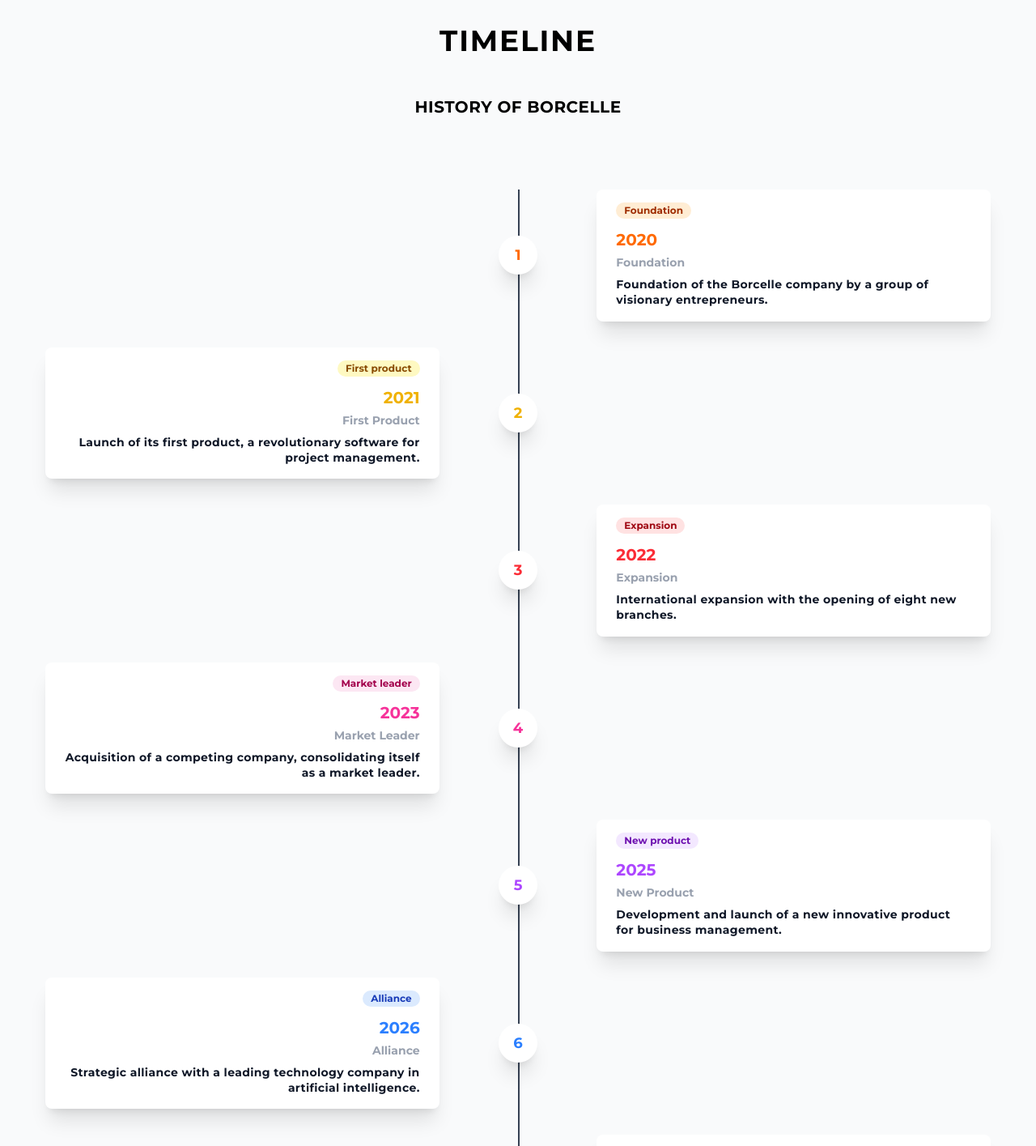
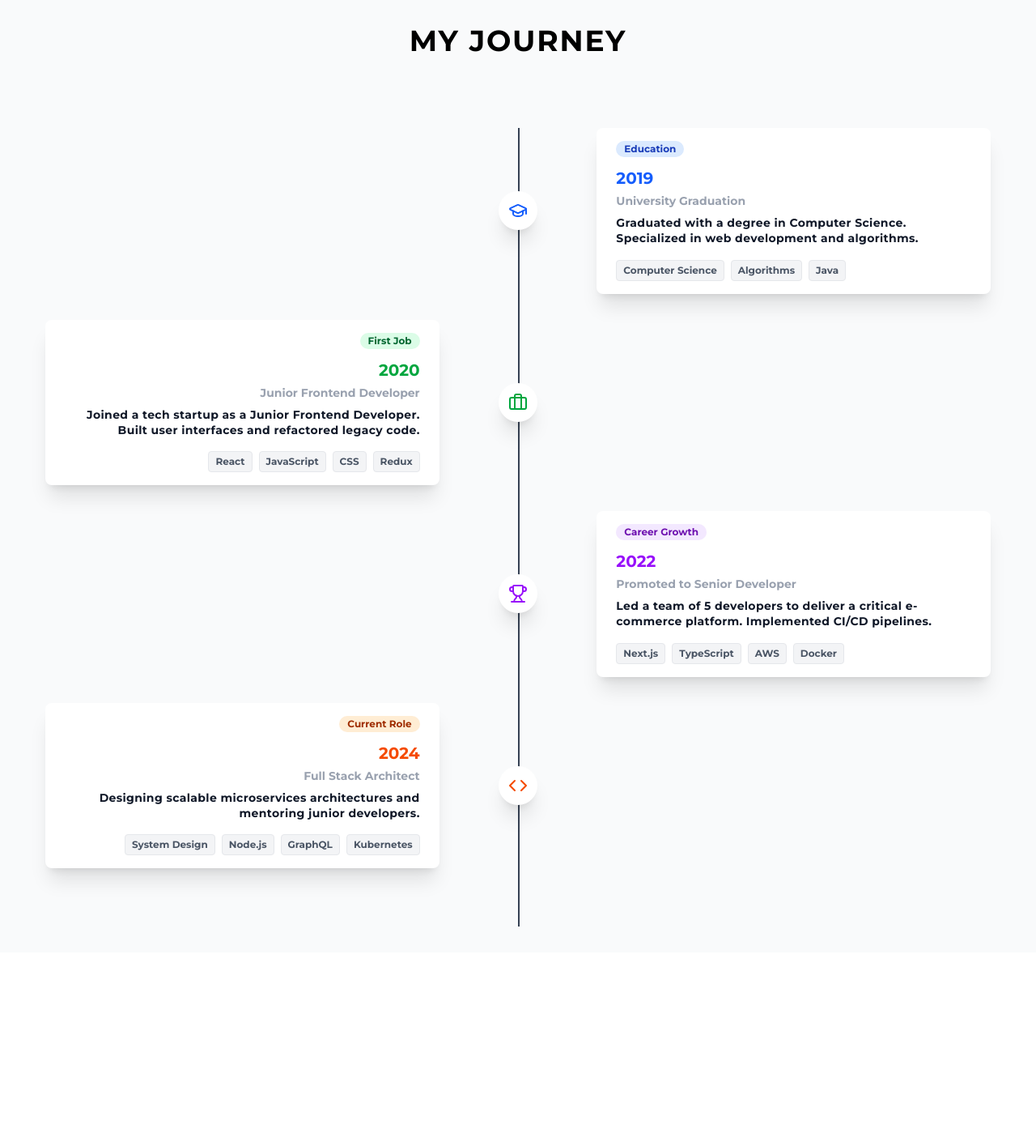
Before and after one commit to ngkaizhe/my-personal-website, a Next.js app: page /dashboard in a window 1280 px wide. Shown: the part 102-1517 px from the top of the page at 81% size. After the commit the page ends 1278 px from the top, so only its background shows below. Built offline with nearby package versions, Linux system fonts and the light colour scheme.

Commit message:
feat: add lucide-react as icon

```diff
--- a/package.json
+++ b/package.json
@@ -14,6 +14,7 @@
     "@types/react-dom": "^19.2.3",
     "eslint": "^10.0.0",
     "eslint-config-next": "^16.1.6",
+    "lucide-react": "^0.564.0",
     "next": "^16.1.6",
     "react": "^19.2.4",
     "react-dom": "^19.2.4",
--- a/src/app/dashboard/page.tsx
+++ b/src/app/dashboard/page.tsx
@@ -1,97 +1,52 @@
 "use client";
 
 import Timeline, { TimelineItem } from "@/components/Timeline";
+import { GraduationCap, Briefcase, Code, Trophy } from 'lucide-react';
 
 const timelineData: TimelineItem[] = [
   {
-    year: '2020',
-    title: 'Foundation',
-    tag: 'Foundation',
-    tagColorClass: 'bg-orange-100 text-orange-800',
-    titleColorClass: 'text-orange-500',
-    numberColorClass: 'text-orange-500',
-    description: 'Foundation of the Borcelle company by a group of visionary entrepreneurs.',
+    year: '2019',
+    title: 'University Graduation',
+    tag: 'Education',
+    tagColorClass: 'bg-blue-100 text-blue-800',
+    titleColorClass: 'text-blue-600',
+    numberColorClass: 'text-blue-600',
+    description: 'Graduated with a degree in Computer Science. Specialized in web development and algorithms.',
+    icon: <GraduationCap />,
+    tags: ['Computer Science', 'Algorithms', 'Java']
   },
   {
-    year: '2021',
-    title: 'First Product',
-    tag: 'First product',
-    tagColorClass: 'bg-yellow-100 text-yellow-800',
-    titleColorClass: 'text-yellow-500',
-    numberColorClass: 'text-yellow-500',
-    description: 'Launch of its first product, a revolutionary software for project management.',
+    year: '2020',
+    title: 'Junior Frontend Developer',
+    tag: 'First Job',
+    tagColorClass: 'bg-green-100 text-green-800',
+    titleColorClass: 'text-green-600',
+    numberColorClass: 'text-green-600',
+    description: 'Joined a tech startup as a Junior Frontend Developer. Built user interfaces and refactored legacy code.',
+    icon: <Briefcase />,
+    tags: ['React', 'JavaScript', 'CSS', 'Redux']
   },
   {
     year: '2022',
-    title: 'Expansion',
-    tag: 'Expansion',
-    tagColorClass: 'bg-red-100 text-red-800',
-    titleColorClass: 'text-red-500',
-    numberColorClass: 'text-red-500',
-    description: 'International expansion with the opening of eight new branches.',
+    title: 'Promoted to Senior Developer',
+    tag: 'Career Growth',
+    tagColorClass: 'bg-purple-100 text-purple-800',
+    titleColorClass: 'text-purple-600',
+    numberColorClass: 'text-purple-600',
+    description: 'Led a team of 5 developers to deliver a critical e-commerce platform. Implemented CI/CD pipelines.',
+    icon: <Trophy />,
+    tags: ['Next.js', 'TypeScript', 'AWS', 'Docker']
   },
   {
-    year: '2023',
-    title: 'Market Leader',
-    tag: 'Market leader',
-    tagColorClass: 'bg-pink-100 text-pink-800',
-    titleColorClass: 'text-pink-500',
-    numberColorClass: 'text-pink-500',
-    description: 'Acquisition of a competing company, consolidating itself as a market leader.',
-  },
-  {
-    year: '2025',
-    title: 'New Product',
-    tag: 'New product',
-    tagColorClass: 'bg-purple-100 text-purple-800',
-    titleColorClass: 'text-purple-500',
-    numberColorClass: 'text-purple-500',
-    description: 'Development and launch of a new innovative product for business management.',
-  },
-  {
-    year: '2026',
-    title: 'Alliance',
-    tag: 'Alliance',
-    tagColorClass: 'bg-blue-100 text-blue-800',
-    titleColorClass: 'text-blue-500',
-    numberColorClass: 'text-blue-500',
-    description: 'Strategic alliance with a leading technology company in artificial intelligence.',
-  },
-  {
-    year: '2027',
-    title: 'Sustainability',
-    tag: 'Sustainability',
-    tagColorClass: 'bg-teal-100 text-teal-800',
-    titleColorClass: 'text-teal-500',
-    numberColorClass: 'text-teal-500',
-    description: 'Implementation of social responsibility and sustainability policies in all its operations.',
-  },
-  {
-    year: '2028',
-    title: 'E-learning',
-    tag: 'E-learning',
-    tagColorClass: 'bg-green-100 text-green-800',
-    titleColorClass: 'text-green-500',
-    numberColorClass: 'text-green-500',
-    description: 'Launch of a digital platform for online training of the entire company team.',
-  },
-  {
-    year: '2029',
-    title: 'Recognition',
-    tag: 'Recognition',
-    tagColorClass: 'bg-lime-100 text-lime-800',
-    titleColorClass: 'text-lime-500',
-    numberColorClass: 'text-lime-500',
-    description: 'Recognition as one of the most innovative and successful companies in the sector.',
-  },
-  {
-    year: '2030',
-    title: 'Tenth Anniversary',
-    tag: 'Tenth anniversary',
-    tagColorClass: 'bg-yellow-100 text-yellow-800',
-    titleColorClass: 'text-yellow-500',
-    numberColorClass: 'text-yellow-500',
-    description: 'Celebrating a Decade of Innovation and Commitment to Lead in the Future.',
+    year: '2024',
+    title: 'Full Stack Architect',
+    tag: 'Current Role',
+    tagColorClass: 'bg-orange-100 text-orange-800',
+    titleColorClass: 'text-orange-600',
+    numberColorClass: 'text-orange-600',
+    description: 'Designing scalable microservices architectures and mentoring junior developers.',
+    icon: <Code />,
+    tags: ['System Design', 'Node.js', 'GraphQL', 'Kubernetes']
   },
 ];
 
--- a/src/components/Timeline.tsx
+++ b/src/components/Timeline.tsx
@@ -1,6 +1,6 @@
 'use client';
 
-import React from 'react';
+import React, { ReactNode } from 'react';
 
 export interface TimelineItem {
     year: string;
@@ -8,8 +8,10 @@ export interface TimelineItem {
     tag: string;
     tagColorClass: string; // Full Tailwind color class for tag background/text
     titleColorClass: string; // Full Tailwind color class for title
-    numberColorClass: string; // Full Tailwind color class for number
+    numberColorClass: string; // Full Tailwind color class for number (or icon color)
     description: string;
+    icon?: ReactNode;
+    tags?: string[];
 }
 
 const TimelineCard = ({ item, index, isRight }: { item: TimelineItem; index: number; isRight: boolean }) => {
@@ -18,7 +20,13 @@ const TimelineCard = ({ item, index, isRight }: { item: TimelineItem; index: num
             <div className="order-1 w-5/12"></div>
 
             <div className={`z-20 flex items-center order-1 bg-white shadow-xl w-12 h-12 rounded-full border-4 border-white justify-center`}>
-                <h1 className={`mx-auto font-semibold text-lg ${item.numberColorClass}`}>{index + 1}</h1>
+                {item.icon ? (
+                    <div className={`${item.numberColorClass} w-6 h-6`}>
+                        {item.icon}
+                    </div>
+                ) : (
+                    <h1 className={`mx-auto font-semibold text-lg ${item.numberColorClass}`}>{index + 1}</h1>
+                )}
             </div>
 
             <div className={`order-1 w-5/12 px-6 py-4 bg-white rounded-lg shadow-xl ${isRight ? 'text-right' : 'text-left'}`}>
@@ -29,9 +37,19 @@ const TimelineCard = ({ item, index, isRight }: { item: TimelineItem; index: num
                 </div>
                 <h3 className={`mb-1 font-bold ${item.titleColorClass} text-xl`}>{item.year}</h3>
                 <p className="text-gray-400 text-sm mb-2">{item.title}</p>
-                <p className="text-sm leading-snug tracking-wide text-gray-900 text-opacity-100">
+                <p className="text-sm leading-snug tracking-wide text-gray-900 text-opacity-100 mb-4">
                     {item.description}
                 </p>
+
+                {item.tags && item.tags.length > 0 && (
+                    <div className={`flex flex-wrap gap-2 ${isRight ? 'justify-end' : 'justify-start'}`}>
+                        {item.tags.map((tag, i) => (
+                            <span key={i} className="bg-gray-100 text-gray-600 text-xs px-2 py-1 rounded border border-gray-200">
+                                {tag}
+                            </span>
+                        ))}
+                    </div>
+                )}
             </div>
         </div>
     );
@@ -44,8 +62,7 @@ interface TimelineProps {
 const Timeline = ({ items }: TimelineProps) => {
     return (
         <div className="container mx-auto px-4 py-8">
-            <h2 className="text-4xl font-bold text-center mb-12 uppercase tracking-wider">Timeline</h2>
-            <h3 className="text-xl font-semibold text-center mb-12 uppercase tracking-wide">History of Borcelle</h3>
+            <h2 className="text-4xl font-bold text-center mb-12 uppercase tracking-wider">My Journey</h2>
 
             <div className="relative wrap overflow-hidden p-10 h-full">
                 <div className="border-2-2 absolute border-opacity-20 border-gray-700 h-full border left-1/2"></div>
```
Also changed, not shown: 1 other file (tests, documents, lock files or other folders).
